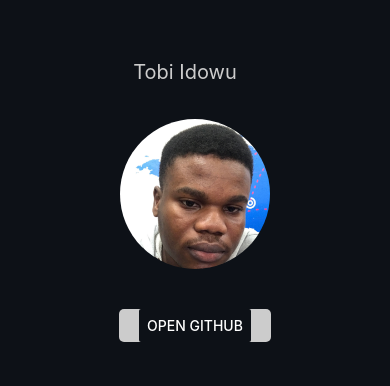
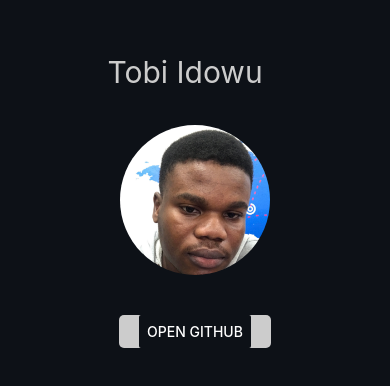
Before and after one commit to Tobbs101/st1-task, a React Native app: screen / in a window 390 px wide. Shown: the part 224-610 px from the top of the page. Built offline with nearby package versions, Linux system fonts and the light colour scheme.

Commit message:
update styling

```diff
--- a/styles.js
+++ b/styles.js
@@ -11,7 +11,7 @@ export const viewStyle = {
 };
 
 export const textStyle = {
-  fontSize: 20,
+  fontSize: 30,
   color: "#ccc",
   width: "100%",
   textAlign: "center",
```
